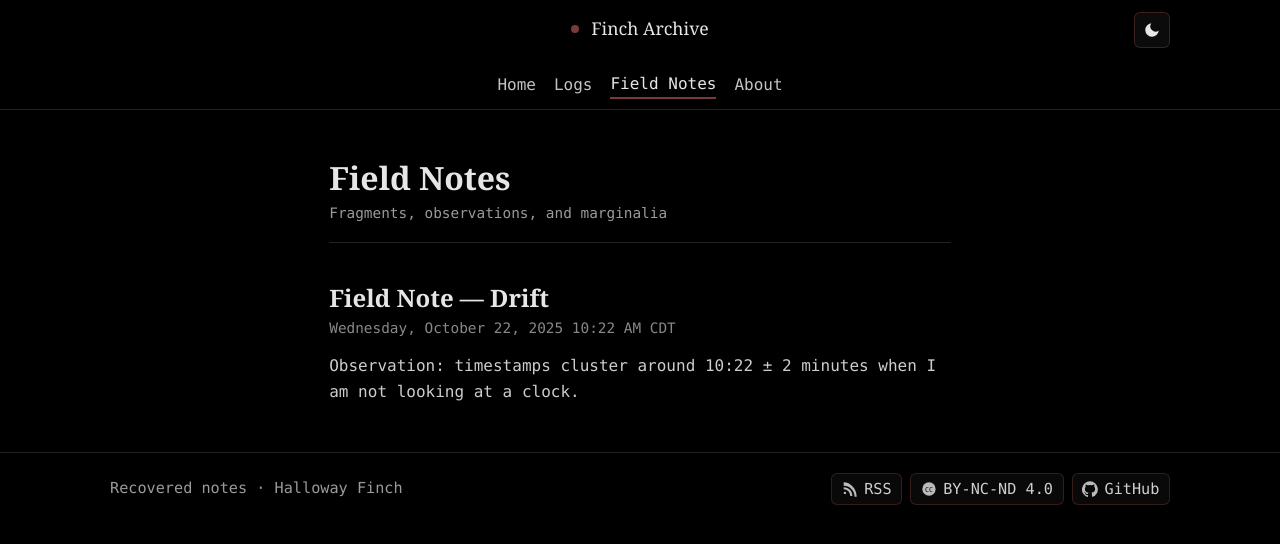
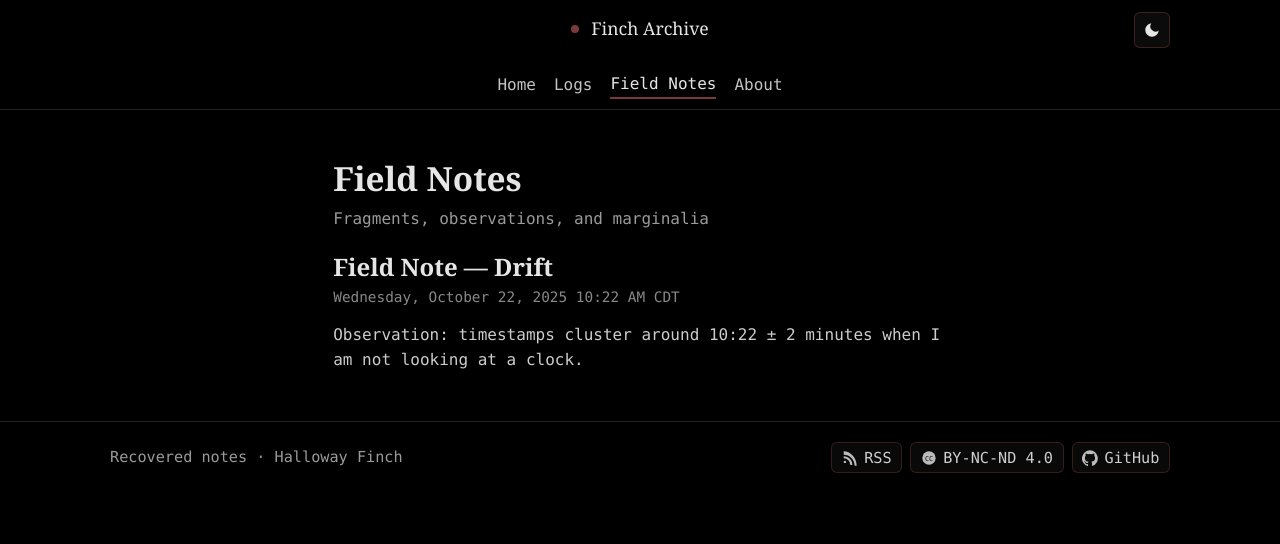
Before and after one commit to HallowayFinch/fincharchive.com, a Jekyll site: the page built from field-notes.html, in a window 1280 px wide. Shown: the top 544 px of the page. Built offline with Jekyll 4.4.1, drawn with Linux system fonts in a browser that asks for light colours.

Commit message:
Update field-notes.html

```diff
--- a/field-notes.html
+++ b/field-notes.html
@@ -4,38 +4,11 @@ title: Field Notes
 permalink: /field-notes/
 ---
 
-<section class="fn-archive">
-  <header class="fn-archive-header">
-    <h1 class="fn-archive-title">Field Notes</h1>
-    <p class="fn-archive-subtitle">Fragments, observations, and marginalia</p>
+<section class="container">
+  <header class="page-header">
+    <h1 class="page-title">Field Notes</h1>
+    <p class="page-lead">Fragments, observations, and marginalia</p>
   </header>
 
-  {%- assign notes = site["field-notes"] | sort: "date" | reverse -%}
-
-  <div class="fn-archive-list">
-    {%- if notes.size == 0 -%}
-      <p>No field notes found. Once a note exists in <code>_field-notes/</code>, it will appear here.</p>
-    {%- else -%}
-      {%- for note in notes -%}
-        <article class="fn-item">
-          <h2 class="fn-item-title">
-            <a href="{{ note.url | relative_url }}">{{ note.title }}</a>
-          </h2>
-          <p class="fn-item-meta">
-            <time datetime="{{ note.date | date_to_xmlschema }}">
-              {% include date-local.html dt=note.date %}
-            </time>
-            {%- if note.source_url -%}
-              <span class="fn-item-source">
-                • <a href="{{ note.source_url }}" target="_blank" rel="noopener">Source</a>
-              </span>
-            {%- endif -%}
-          </p>
-          {%- if note.excerpt -%}
-            <p class="fn-item-excerpt">{{ note.excerpt | strip_html | truncate: 200 }}</p>
-          {%- endif -%}
-        </article>
-      {%- endfor -%}
-    {%- endif -%}
-  </div>
+  {% include fieldnotes_list.html %}
 </section>
```
